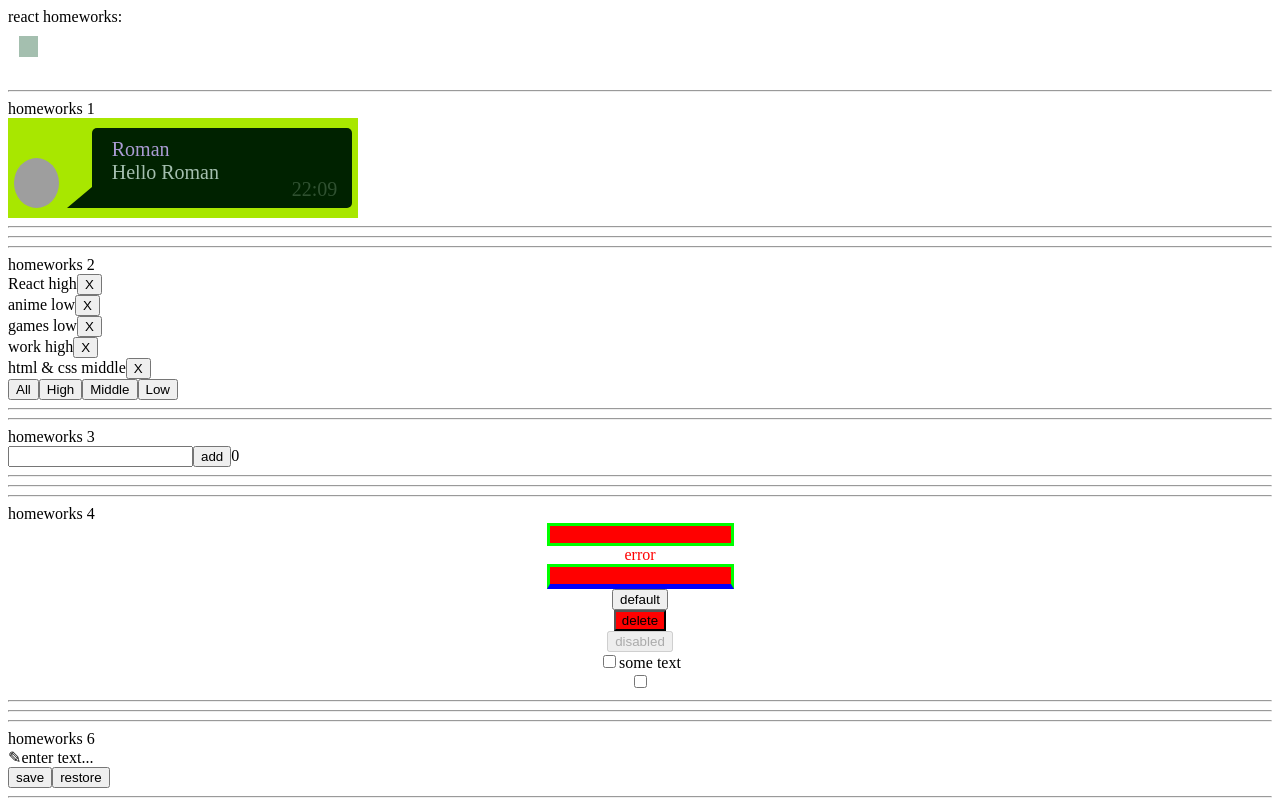
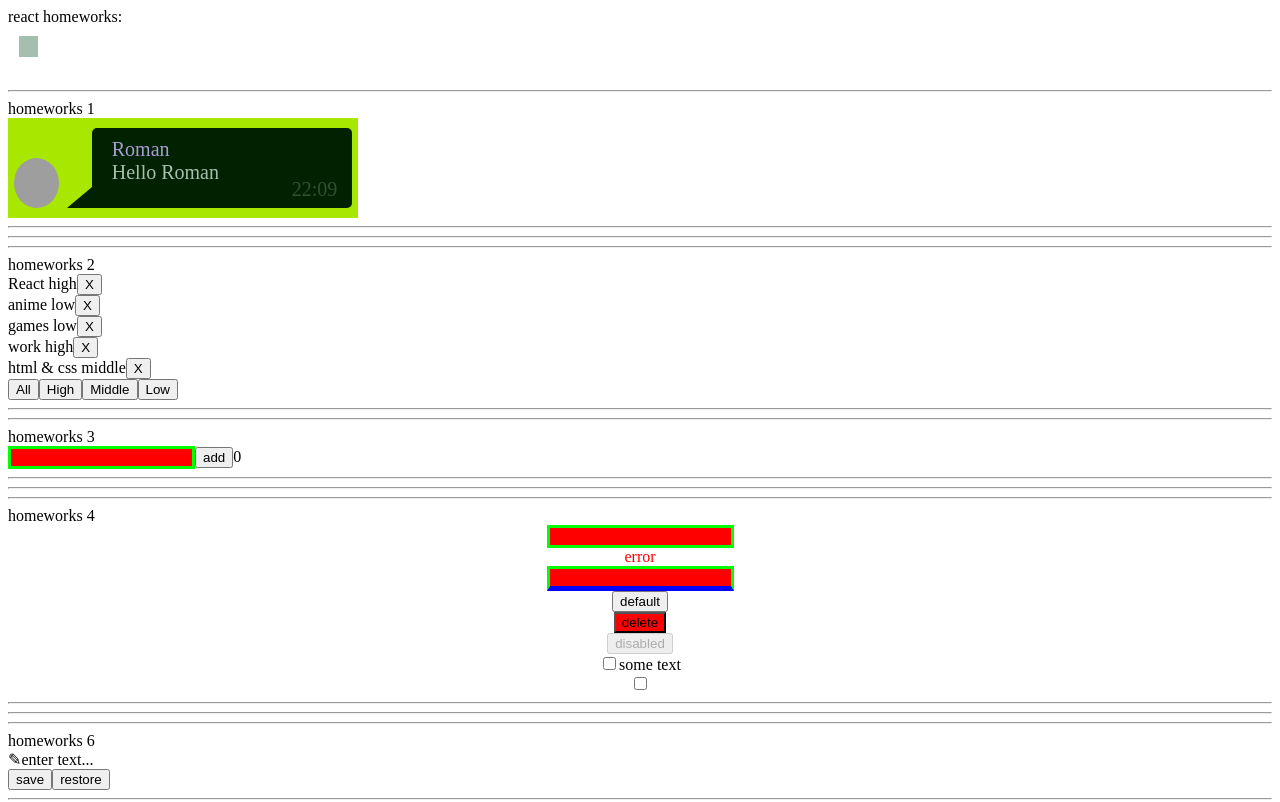
Before and after one commit to AndriiMshk/incubator_homework, a React (Create React App) app: page /#/pre-junior in a window 1280 px wide. Shown: the top 802 px of the page. Built offline with nearby package versions, Linux system fonts and the light colour scheme; grey boxes are pictures that could not be loaded.

Commit message:
'hw8+hw4'

```diff
--- a/src/p2-homeworks/h3/Greeting.tsx
+++ b/src/p2-homeworks/h3/Greeting.tsx
@@ -1,5 +1,7 @@
 import React from 'react'
 import s from './Greeting.module.css'
+import SuperInputText from '../h4/common/c1-SuperInputText/SuperInputText';
+import SuperButton from '../h4/common/c2-SuperButton/SuperButton';
 
 type GreetingPropsType = {
     name: string
@@ -19,9 +21,13 @@ const Greeting: React.FC<GreetingPropsType> = (
 
     return (
         <div className={inputClass}>
-            <input value={name} onChange={setNameCallback} onKeyPress={addUserPressEnter}/>
+          <SuperInputText value={name} onChange={setNameCallback} onKeyPress={addUserPressEnter}/>
+            {/*<input value={name} onChange={setNameCallback} onKeyPress={addUserPressEnter}/>*/}
             <span>{error}</span>
-            <button onClick={addUser}>add</button>
+          <SuperButton
+            onClick={addUser}
+          >add</SuperButton>
+            {/*<button onClick={addUser}>add</button>*/}
             <span>{totalUsers}</span>
         </div>
     )
```
